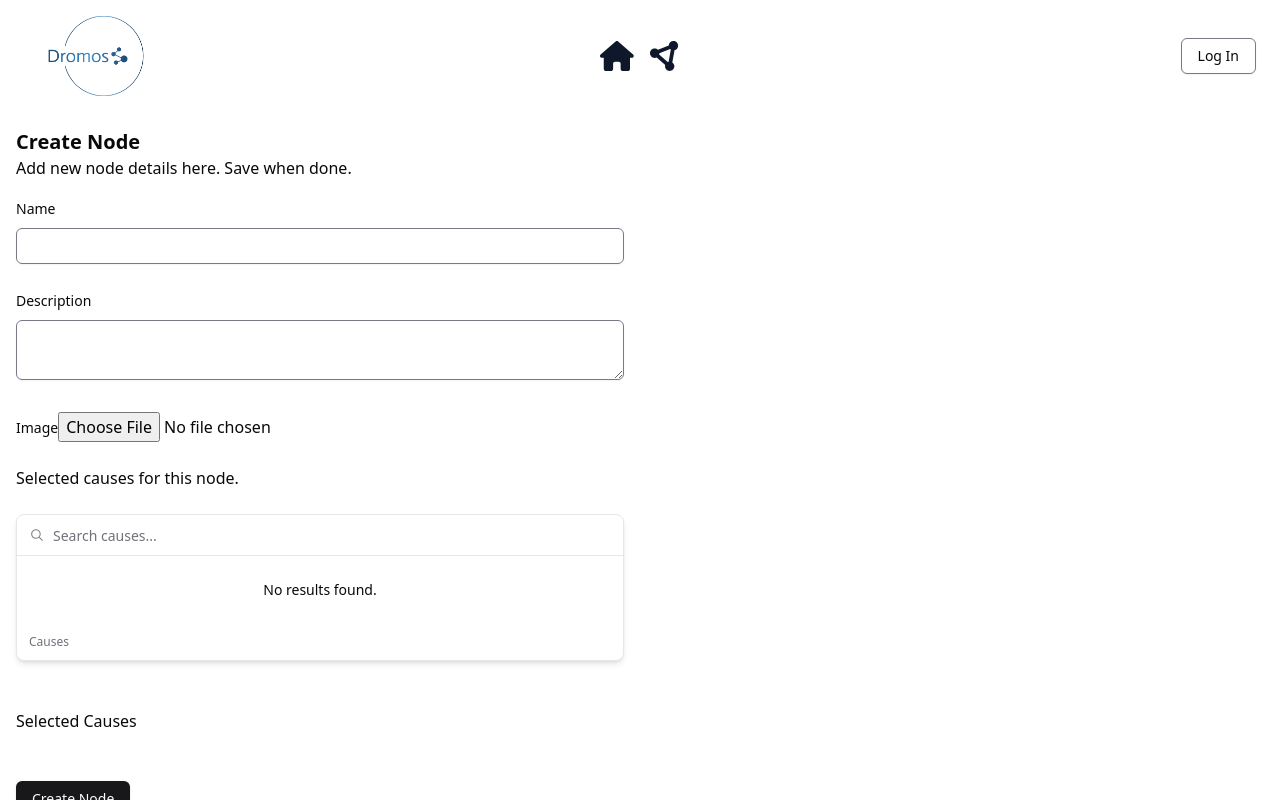
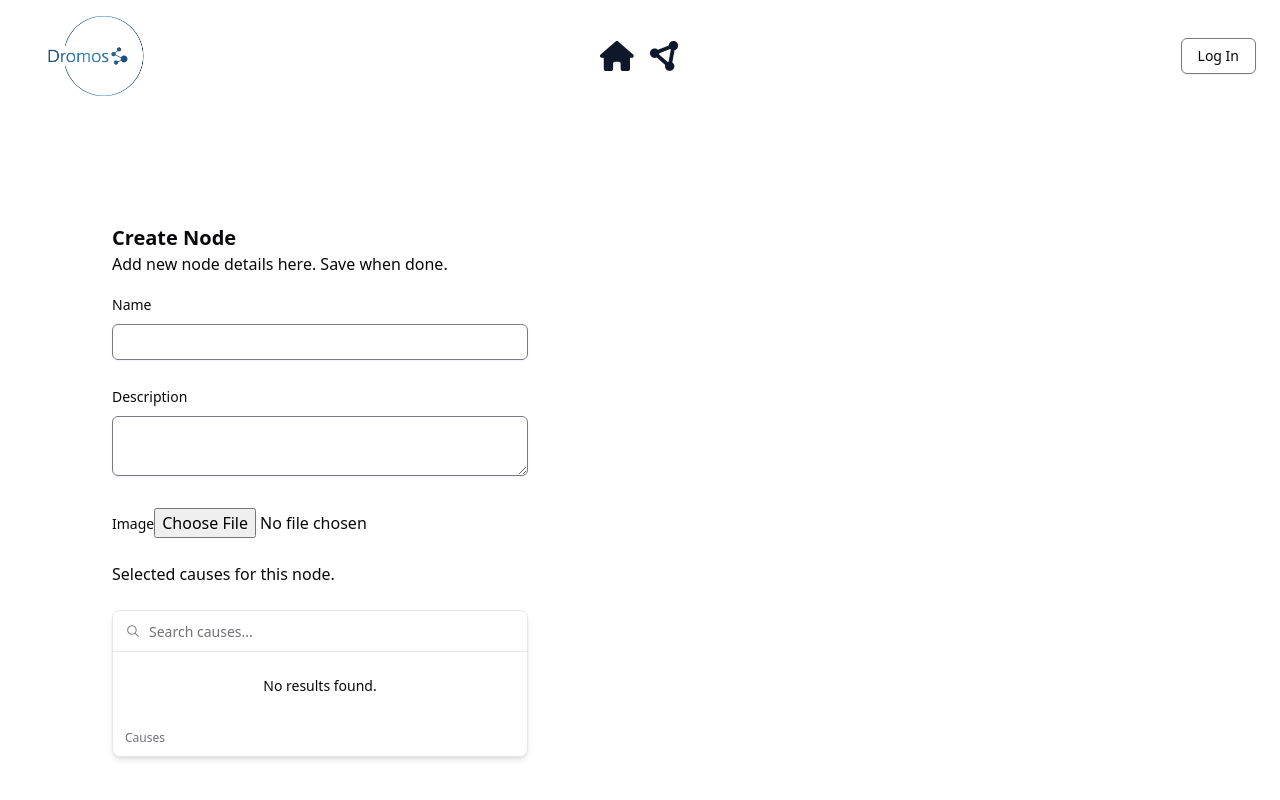
Before and after one commit to laskinner/dromos, a React (Vite) app: page /create-node in a window 1280 px wide. Built offline with nearby package versions, Linux system fonts and the light colour scheme.

Commit message:
Added additional padding to createnode from

```diff
--- a/src/components/CreateNode.tsx
+++ b/src/components/CreateNode.tsx
@@ -85,7 +85,7 @@ export const CreateNode: React.FC = () => {
 
   return (
     <div className="flex h-full">
-      <div className="w-1/2 p-4">
+      <div className="w-1/2 p-28">
         <h1 className="text-xl font-bold">Create Node</h1>
         <h2 className="text-md mb-4">
           Add new node details here. Save when done.
```
